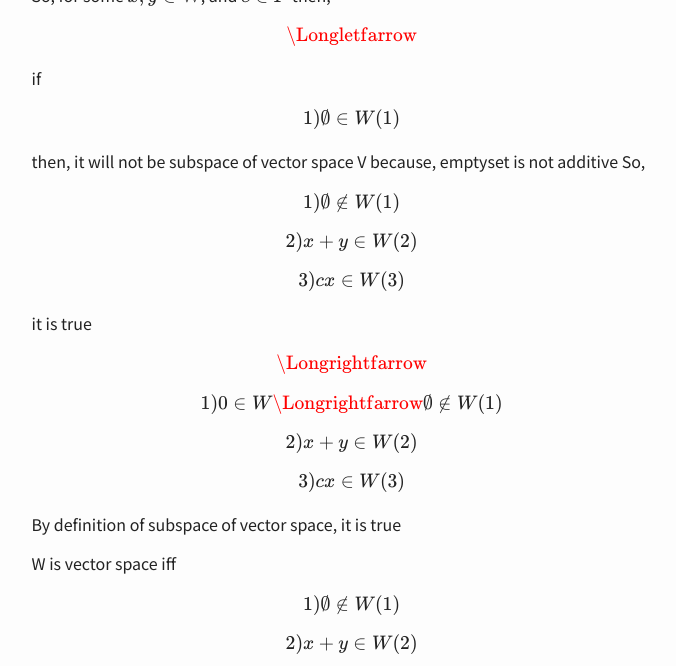
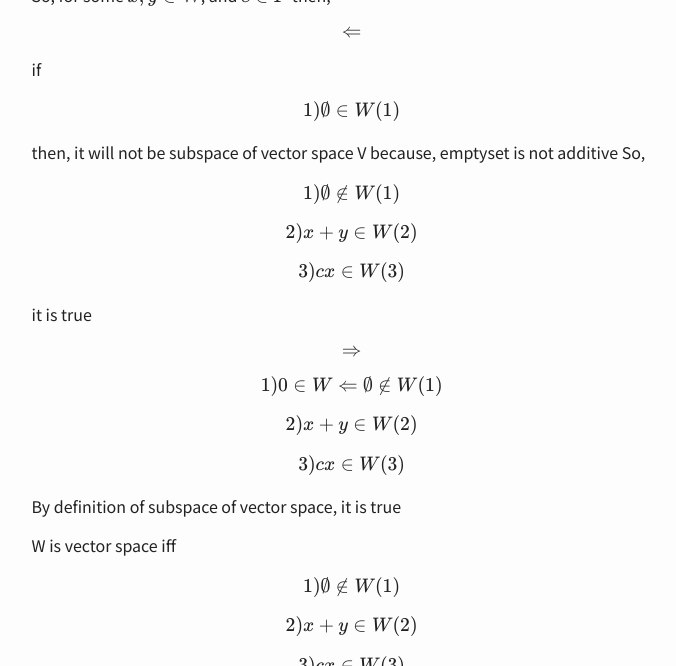
Before and after one commit to omnyx2/omnyx2.github.io, a Jekyll site: the page built from _math/2019-03-13-linear-algebra.md, in a window 1280 px wide and 900 px high, scrolled down 3787 px, cut to the strip 234-900 px from the top of the window. Shown: the whole strip, without its empty margins (314-990 px from the left). Built offline with Jekyll 4.4.1, drawn with Linux system fonts in a browser that asks for light colours; formulas are drawn with MathJax 3; comment, search, counter and statistics services are not loaded.

Commit message:
homework

```diff
--- a/_math/2019-03-13-linear-algebra.md
+++ b/_math/2019-03-13-linear-algebra.md
@@ -218,7 +218,7 @@ If when W is vector space of V then vector addition and scalar multiplication sh
 So, for some $$x, y \in \mathbb{W}$$, and $$ c \in F$$
 then,
 
-$$ \Longletfarrow  $$
+$$ \Leftarrow  $$
 
 if
 
@@ -236,9 +236,9 @@ $$3) cx  \in {W} (3)$$
 
 it is true
 
-$$ \Longrightfarrow  $$
+$$ \Rightarrow $$
 
-$$1) 0 \in W \Longrightfarrow \emptyset \notin W (1)$$
+$$1) 0 \in W \Leftarrow \emptyset \notin W (1)$$
 
 $$2) x+y \in {W} (2)$$
 
```
